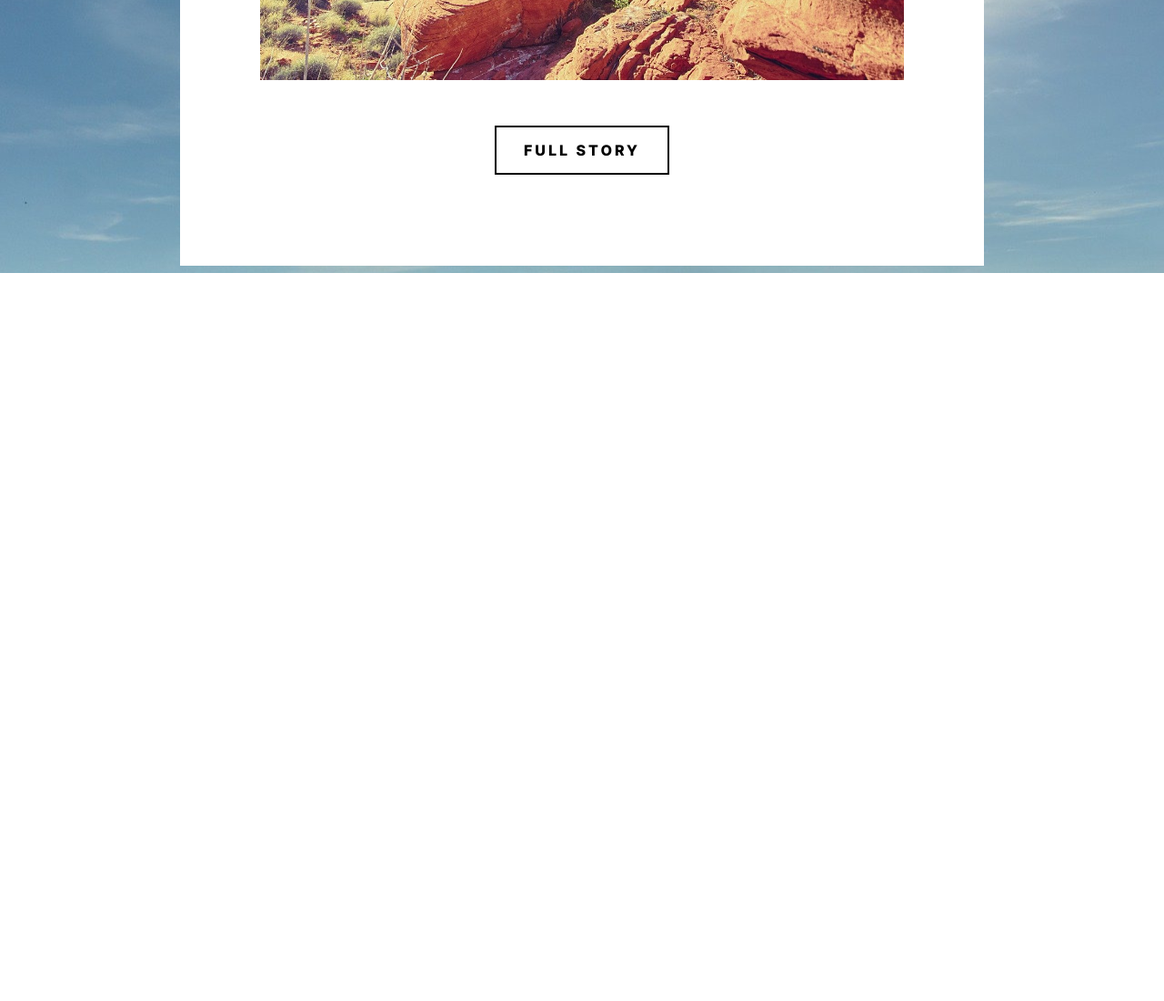
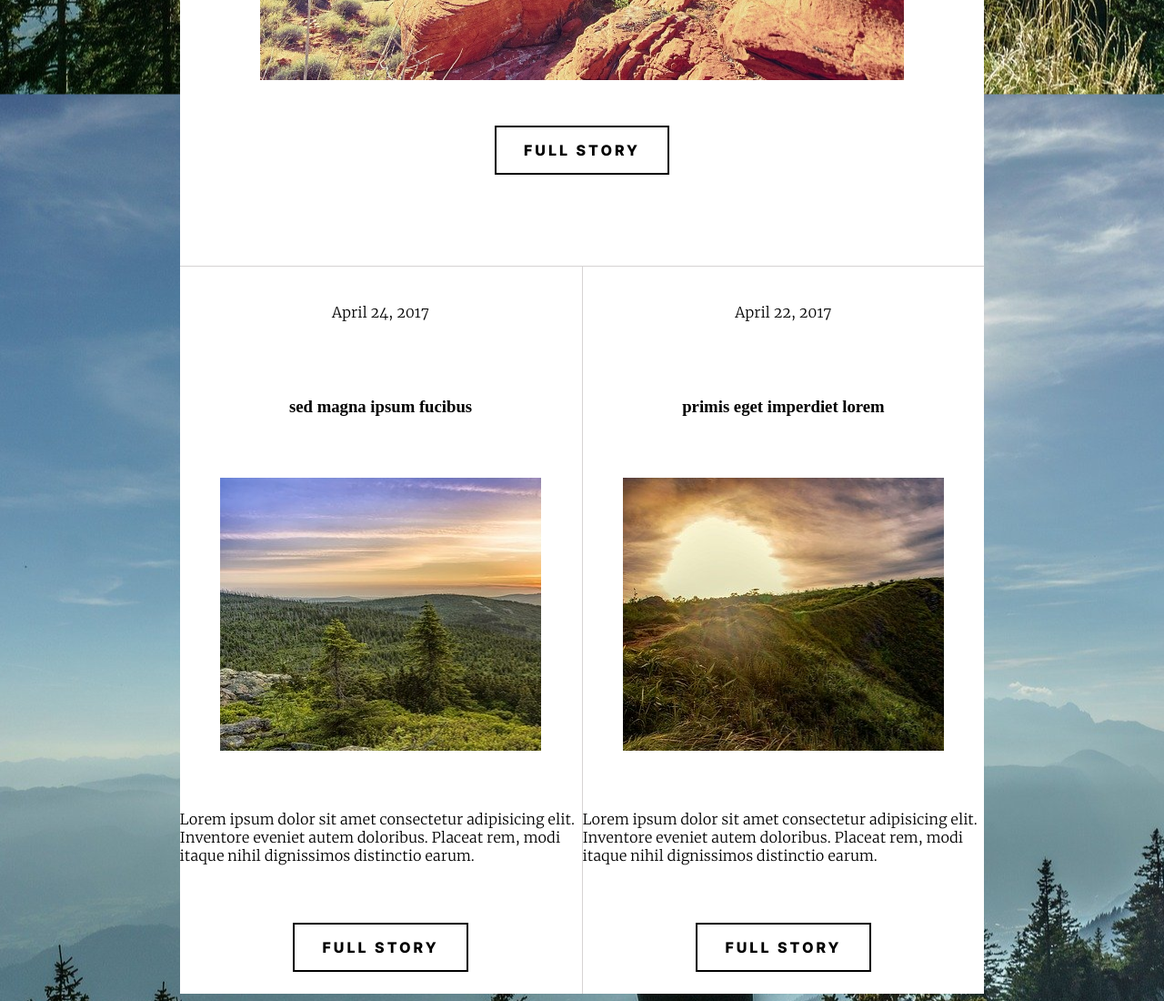
Before and after one commit to jeyson08/la-montagne, a plain HTML site: page index.html in a window 1280 px wide. Shown: the part 2230-3330 px from the top of the page at 91% size. Before the commit the page ends 2530 px from the top, so only its background shows below. Drawn offline with Linux system fonts and the light colour scheme.

Commit message:
création du div choice avec le vrai chemin, attention le chemin des images n'est pas le meme pour github pages

```diff
--- a/assets/styles/layout/_story.scss
+++ b/assets/styles/layout/_story.scss
@@ -2,11 +2,12 @@ section.story {
     /* haut | droit | bas | gauche */
     margin: -10px 15% 0 15%;
     background-color: white;
-    padding: 100px 0;
+    padding-top: 100px;
     .main {
         @include centerChild;
         justify-content: space-around;
         min-height: 1200px;
+        margin-bottom: 100px;
 
         h2 {
             font-size: 3.8rem;
@@ -61,4 +62,30 @@ section.story {
         }
     }
 
+    .choice {
+        display: flex;
+        min-height: 800px;
+
+        .left, .right {
+            @include centerChild;
+            justify-content: space-around;
+            border-top: 1px solid rgb(214, 211, 211);
+        }
+
+        .left {
+            border-right: 1px solid rgb(214, 211, 211);
+        }
+
+        .left .img {
+            background: url(../../../../la-montagne/assets/images/pic02.jpg);
+            width: 80%;
+            height: 300px;
+        }
+        .right .img {
+            background: url(../../../../la-montagne/assets/images/pic03.jpg);
+            width: 80%;
+            height: 300px;
+        }
+    }
+
 }
--- a/index.html
+++ b/index.html
@@ -54,7 +54,22 @@
             <div class="img"></div>
             <button>Full story</button>
         </div>
-        <div class="choice"></div>
+        <div class="choice">
+            <div class="left">
+                <p>April 24, 2017</p>
+                <h3>sed magna ipsum fucibus</h3>
+                <div class="img"></div>
+                <p>Lorem ipsum dolor sit amet consectetur adipisicing elit. Inventore eveniet autem doloribus. Placeat rem, modi itaque nihil dignissimos distinctio earum.</p>
+                <button>full story</button>
+            </div>
+            <div class="right">
+                <p>April 22, 2017</p>
+                <h3>primis eget imperdiet lorem</h3>
+                <div class="img"></div>
+                <p>Lorem ipsum dolor sit amet consectetur adipisicing elit. Inventore eveniet autem doloribus. Placeat rem, modi itaque nihil dignissimos distinctio earum.</p>
+                <button>full story</button>
+            </div>
+        </div>
     </section>
 </body>
 </html>
```
Also changed, not shown: assets/styles/index.css, 1 other file.
